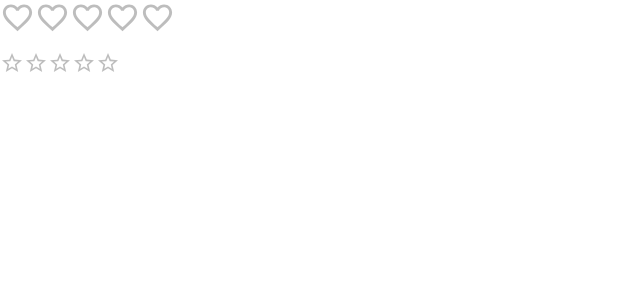
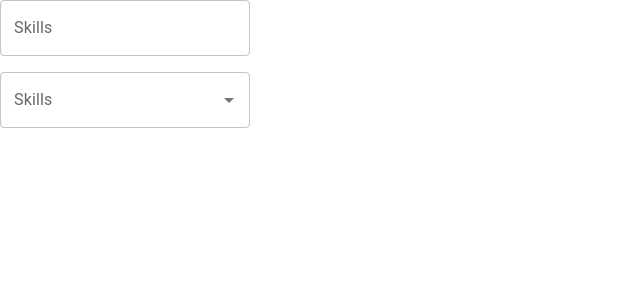
Before and after one commit to AbdullahANoman/materialUI, a React (Vite) app: page / in a window 1280 px wide. Shown: the top 300 px of the page, without its empty margins (0-640 px from the left). Built offline with nearby package versions, Linux system fonts and the light colour scheme.

Commit message:
added autoComplete learn

```diff
--- a/src/App.tsx
+++ b/src/App.tsx
@@ -1,5 +1,6 @@
 import "./App.css";
-import MuiRating from "./components/MuiRating";
+import MuiAutoComplete from "./components/MuiAutoComplete";
+// import MuiRating from "./components/MuiRating";
 // import MuiSwitch from "./components/MuiSwitch";
 // import MuiCheckBox from "./components/MuiCheckBox";
 // import MuiRadioButton from "./components/MuiRadioButton";
@@ -18,7 +19,8 @@
       {/* <MuiRadioButton /> */}
       {/* <MuiCheckBox /> */}
       {/* <MuiSwitch /> */}
-      <MuiRating />
+      {/* <MuiRating /> */}
+      <MuiAutoComplete />
     </div>
   );
 }
--- /dev/null
+++ b/src/components/MuiAutoComplete.tsx
@@ -0,0 +1,39 @@
+import { Autocomplete, Stack, TextField } from "@mui/material";
+import { useState } from "react";
+
+type TSkill = {
+  id: number;
+  label: string;
+};
+const skills = ["HTML", "CSS", "JavaScript", "TypeScript", "React"];
+
+const skillsOptions = skills.map((skill, index) => ({
+  id: index + 1,
+  label: skill,
+}));
+
+const MuiAutoComplete = () => {
+  const [value, setValue] = useState<string | null>(null);
+  const [skill, setSkill] = useState<TSkill | null>(null);
+
+  console.log({ skill });
+  return (
+    <Stack spacing={2} width="250px">
+      <Autocomplete
+        options={skills}
+        renderInput={(params) => <TextField {...params} label="Skills" />}
+        value={value}
+        onChange={(event: any, newValue: string | null) => setValue(newValue)}
+        freeSolo
+      />
+      <Autocomplete
+        options={skillsOptions}
+        renderInput={(params) => <TextField {...params} label="Skills" />}
+        value={skill}
+        onChange={(event: any, newValue: TSkill | null) => setSkill(newValue)}
+      />
+    </Stack>
+  );
+};
+
+export default MuiAutoComplete;
```
